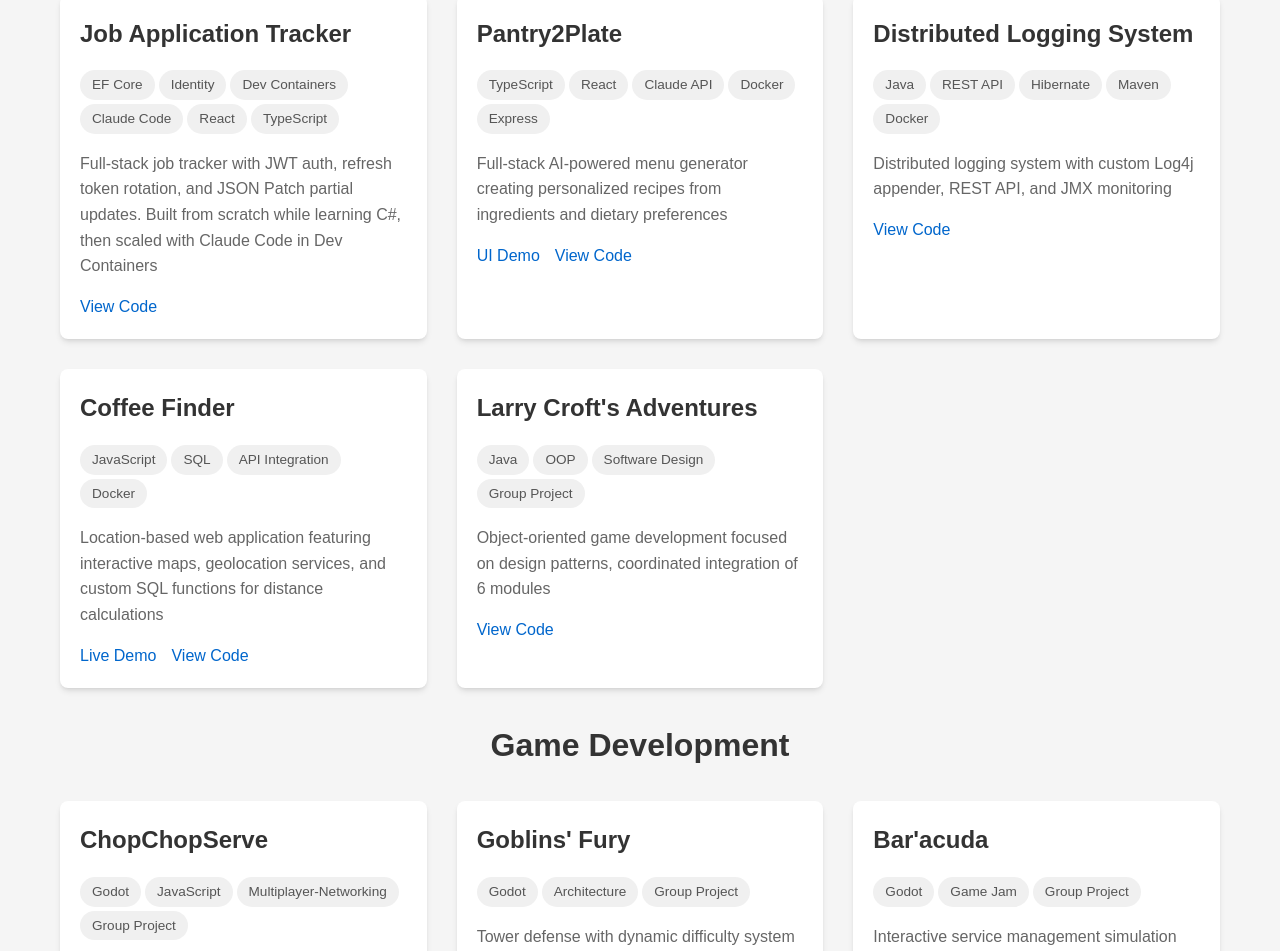
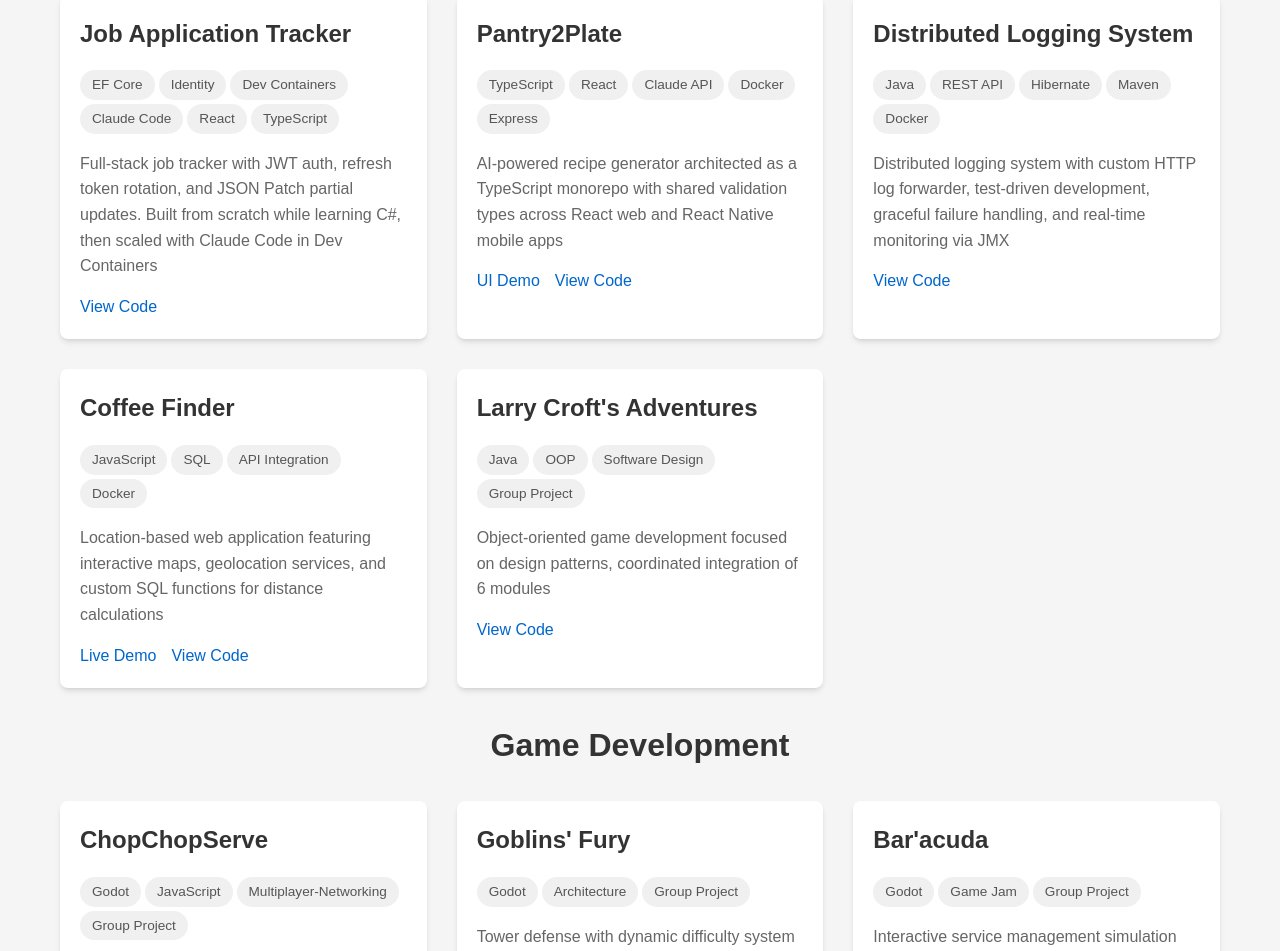
Before and after one commit to NagareNegishi/NagareNegishi.github.io, a React (Vite) app: page / in a window 1280 px wide. Shown: the part 1152-2103 px from the top of the page. Built offline with nearby package versions, Linux system fonts and the light colour scheme.

Commit message:
explain project more

```diff
--- a/src/data/projects.js
+++ b/src/data/projects.js
@@ -12,7 +12,7 @@ export const softwareProjects = [
     id: 2,
     title: "Pantry2Plate",
     tags: ["TypeScript", "React", "Claude API", "Docker", "Express"],
-    description: "Full-stack AI-powered menu generator creating personalized recipes from ingredients and dietary preferences",
+    description: "AI-powered recipe generator architected as a TypeScript monorepo with shared validation types across React web and React Native mobile apps",
     links: {
         demo: "http://nagarenegishi.com/Pantry2Plate/",
         demoLabel: "UI Demo",
@@ -23,7 +23,7 @@ export const softwareProjects = [
     id: 3,
     title: "Distributed Logging System",
     tags: ["Java", "REST API", "Hibernate", "Maven", "Docker"],
-    description: "Distributed logging system with custom Log4j appender, REST API, and JMX monitoring",
+    description: "Distributed logging system with custom HTTP log forwarder, test-driven development, graceful failure handling, and real-time monitoring via JMX",
     links: {
         github: "https://github.com/NagareNegishi/Distributed-Logging-System"
     }
```
